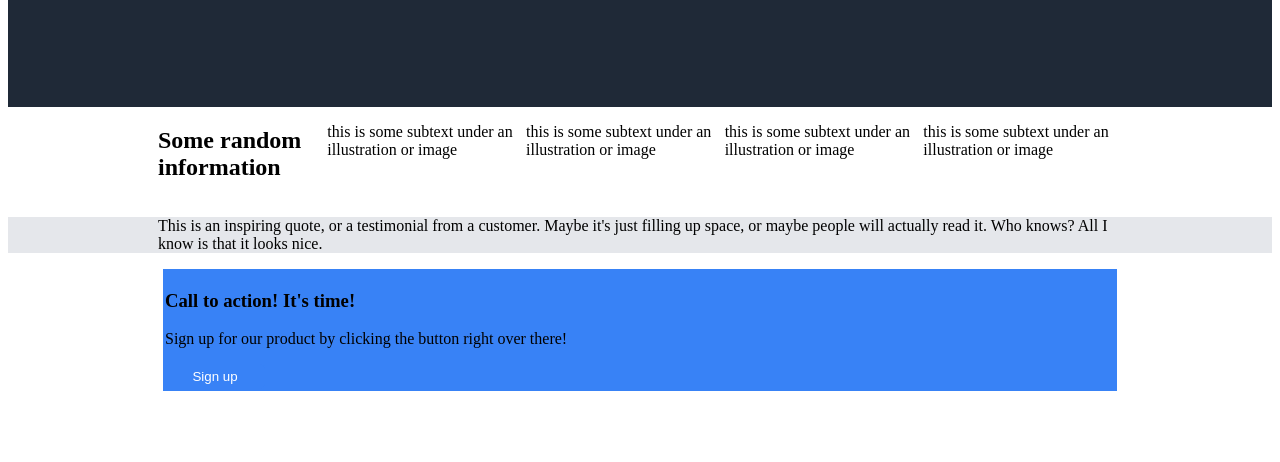
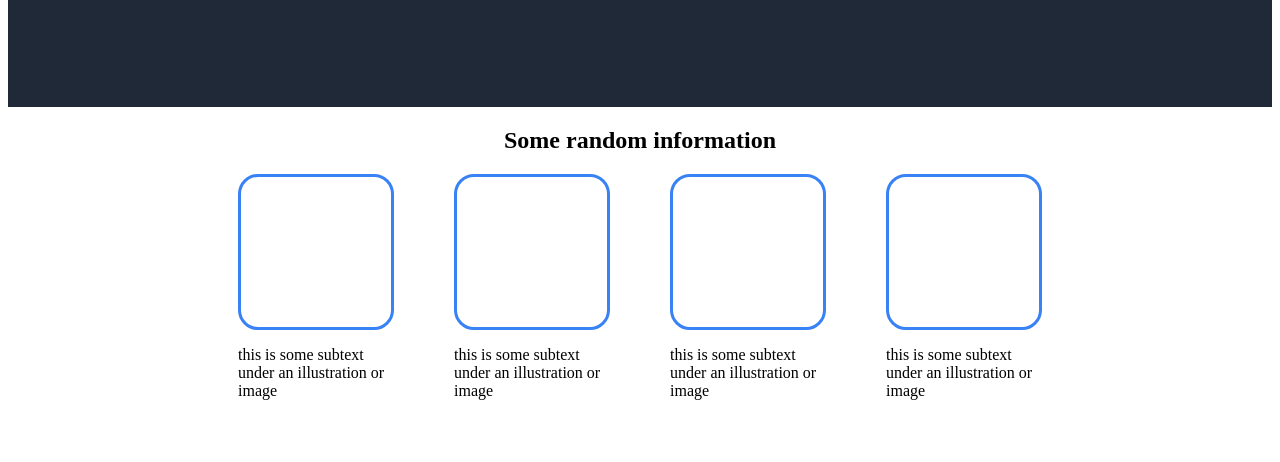
Before and after one commit to twinsley/odin-project1, a plain HTML site: page index.html in a window 1280 px wide. Shown: the part 338-800 px from the top of the page. Drawn offline with Linux system fonts and the light colour scheme.

Commit message:
Add formatting for section 2

```diff
--- a/index.html
+++ b/index.html
@@ -30,10 +30,18 @@
     </div>
     <div id="section2">
       <h2>Some random information</h2>
-      <p>this is some subtext under an illustration or image</p>
-      <p>this is some subtext under an illustration or image</p>
-      <p>this is some subtext under an illustration or image</p>
-      <p>this is some subtext under an illustration or image</p>
+      <div id="imgsbox">
+        <a class="imgs"></a>
+        <a class="imgs"></a>
+        <a class="imgs"></a>
+        <a class="imgs"></a>
+      </div>
+      <div id="box2">
+        <p>this is some subtext under an illustration or image</p>
+        <p>this is some subtext under an illustration or image</p>
+        <p>this is some subtext under an illustration or image</p>
+        <p>this is some subtext under an illustration or image</p>
+      </div>
     </div>
     <div id="section3">
       <p>
--- a/styles.css
+++ b/styles.css
@@ -32,6 +32,32 @@
   padding-left: 150px;
   padding-right: 150px;
   display: flex;
+  flex-direction: column;
+  align-items: center;
+  padding-bottom: 40px;
+}
+.imgs {
+  border-color: #3882f6;
+  border-width: 3px;
+  border-style: solid;
+  border-radius: 20px;
+  height: 150px;
+  width: 150px;
+  margin-left: 30px;
+  margin-right: 30px;
+}
+#imgsbox {
+  display: flex;
+  justify-content: center;
+}
+#box2 {
+  display: flex;
+  justify-content: center;
+}
+#box2 > p {
+  margin-left: 30px;
+  margin-right: 30px;
+  width: 156px;
 }
 #section3 {
   background-color: #e5e7eb;
```
